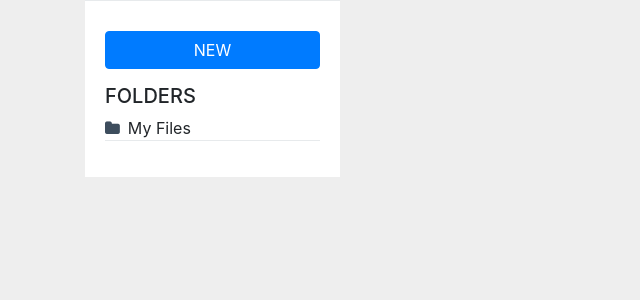
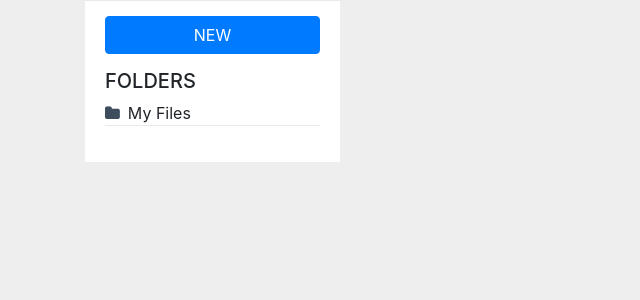
Before and after one commit to GuilhermeCarra/PHP-FileSystem-Explorer, a PHP site: page / in a window 1280 px wide. Shown: the part 76-376 px from the top of the page, without its empty margins (0-640 px from the left). Run offline with PHP 8.4, Linux system fonts and the light colour scheme; some libraries are stand-ins or nearby versions.

Commit message:
deleted div that was adding extra space

```diff
--- a/index.php
+++ b/index.php
@@ -26,7 +26,6 @@
             <div class="ibox float-e-margins">
                 <div class="ibox-content">
                     <div class="file-manager">
-                        <div class="hr-line-dashed"></div>
                         <button class="btn btn-primary btn-block">NEW</button>
                         <div class="hr-line-dashed"></div>
                         <h5>Folders</h5>
```
